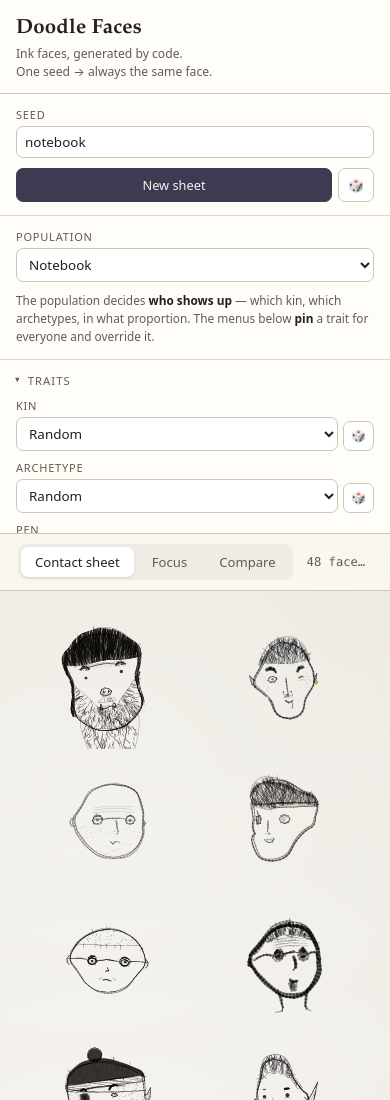
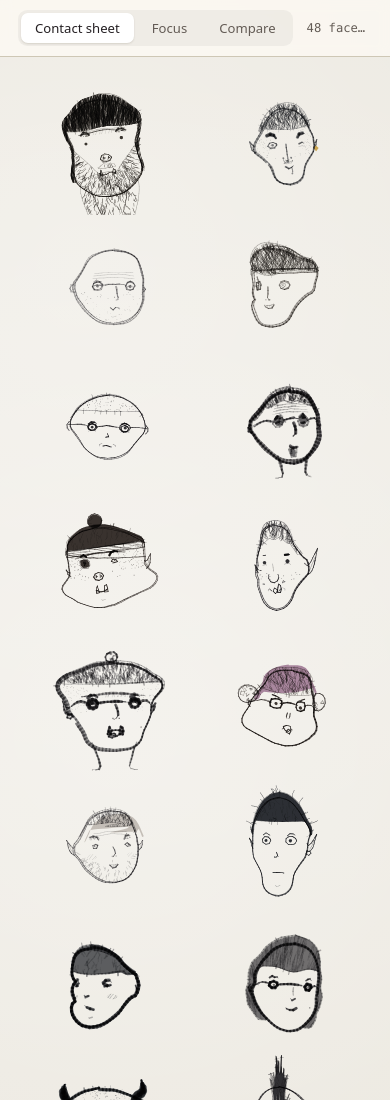
Before and after one commit to flocautank/doodle-faces, a website with bundled scripts: page index.html in a window 390 px wide. Shown: the top 1100 px of the page. Built offline with nearby package versions, Linux system fonts and the light colour scheme.

Commit message:
Stack the stage above the controls on narrow screens
The sidebar filled the whole first screen on a phone, pushing every face
below the fold. Reorder so the sheet is what you land on.

Co-Authored-By: Claude Opus 5 <noreply@anthropic.com>

```diff
--- a/style.css
+++ b/style.css
@@ -428,9 +428,24 @@ button.star { font-size: 1rem; padding: 4px 10px; line-height: 1.2; }
 button.star.is-on { background: var(--accent); border-color: var(--accent); color: #f6f4ec; }
 
 @media (max-width: 860px) {
+  /* On a phone the controls came first and pushed every face below the fold.
+     Put the stage on top, let the page scroll, and stack the panel underneath. */
   body { overflow: auto; }
   .app { grid-template-columns: 1fr; height: auto; }
-  .side { border-right: 0; border-bottom: 1px solid var(--line); }
-  .side-scroll { max-height: 52vh; }
-  .stage { min-height: 70vh; }
+
+  .stage { order: -1; min-height: 78vh; }
+  .sheet { overflow: visible; }
+  .focus, .compare { padding: 12px; }
+  .compare { flex-wrap: wrap; gap: 10px; }
+  .slot-mid { grid-auto-flow: column; gap: 6px; }
+
+  .side {
+    order: 1;
+    border-right: 0;
+    border-top: 1px solid var(--line);
+  }
+  .side-scroll { max-height: none; overflow: visible; }
+  .brand { padding: 12px 16px 10px; }
+  .brand p { display: none; }
+  .nav { width: 30px; height: 52px; }
 }
```
Also changed, not shown: dist/artifact.html, dist/doodle-single.html.
